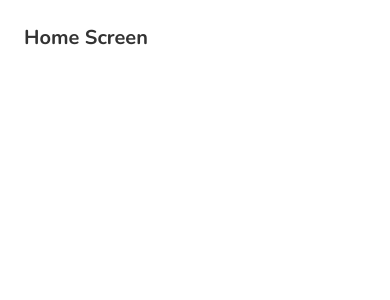
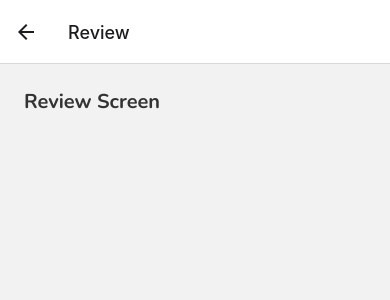
Before and after one commit to techie-akki/react-native-gamezoneApp, a React Native app: screen /Review in a window 390 px wide. Shown: the top 300 px of the page. Built offline with nearby package versions, Linux system fonts and the light colour scheme.

Commit message:
implemented stack navigator

```diff
--- a/App.js
+++ b/App.js
@@ -2,20 +2,32 @@ import { StatusBar } from 'expo-status-bar';
 import React, {useState} from 'react';
 import * as Font from 'expo-font';
 import Home from './screens/home';
+import Review from './screens/review';
 import AppLoading from 'expo-app-loading' ;
+
+import { NavigationContainer } from '@react-navigation/native';
+import { createNativeStackNavigator } from '@react-navigation/native-stack';
 
 const getFonts = () => Font.loadAsync({
   'nunito-regular': require('./assets/fonts/Nunito-Regular.ttf'),
   'nunito-bold': require('./assets/fonts/Nunito-Bold.ttf')
 });
 
+const Stack = createNativeStackNavigator();
 
 export default function App() {
   const [fontsLoaded, setFontsLoaded] = useState(false);
 
   if(fontsLoaded){
     return (
-      <Home />
+      // <Home />
+      <NavigationContainer>
+        <Stack.Navigator initialRouteName='Home'>
+          <Stack.Screen name ='Home' component={Home} />
+          <Stack.Screen name ='Review' component={Review} />
+        </Stack.Navigator>
+      </NavigationContainer>
+
     );
   } else {
    return (
--- a/screens/about.js
+++ b/screens/about.js
@@ -5,7 +5,7 @@ import { globalStyles } from "../styles/global";
 export default function About(){
   return (
     <View style = {globalStyles.container}>
-      <Text>About</Text>
+      <Text>About Screen</Text>
     </View>
   )
 }
--- a/screens/home.js
+++ b/screens/home.js
@@ -1,11 +1,18 @@
 import React from "react";
-import { StyleSheet, View, Text } from "react-native";
+import { StyleSheet, View, Text, Button } from "react-native";
 import { globalStyles } from "../styles/global";
 
-export default function Home(){
+export default function Home({navigation}){
+  const pressHandler = () => {
+    navigation.navigate('Review');
+    // navigation.push('Review');
+
+  }
+
   return (
     <View style = {globalStyles.container}>
       <Text style ={globalStyles.titleText}>Home Screen</Text>
+      <Button title='go to review details' onPress={pressHandler} />
     </View>
   )
 }
--- a/screens/review.js
+++ b/screens/review.js
@@ -1,11 +1,17 @@
 import React from "react";
-import { View, Text } from "react-native";
+import { View, Text, Button } from "react-native";
 import { globalStyles } from "../styles/global";
 
 export default function Review(){
+
+  // const clickHandler = () => {
+  //   navigation.goBack();
+  // }
+
   return (
     <View style = {globalStyles.container}>
-      <Text>Review</Text>
+      <Text style={globalStyles.titleText}>Review Screen</Text>
+      {/* <Button title='back to home' onpress={clickHandler} /> */}
     </View>
   )
 }
```
Also changed, not shown: package.json (+7 -3 lines), 1 other file (tests, documents, lock files or other folders).
